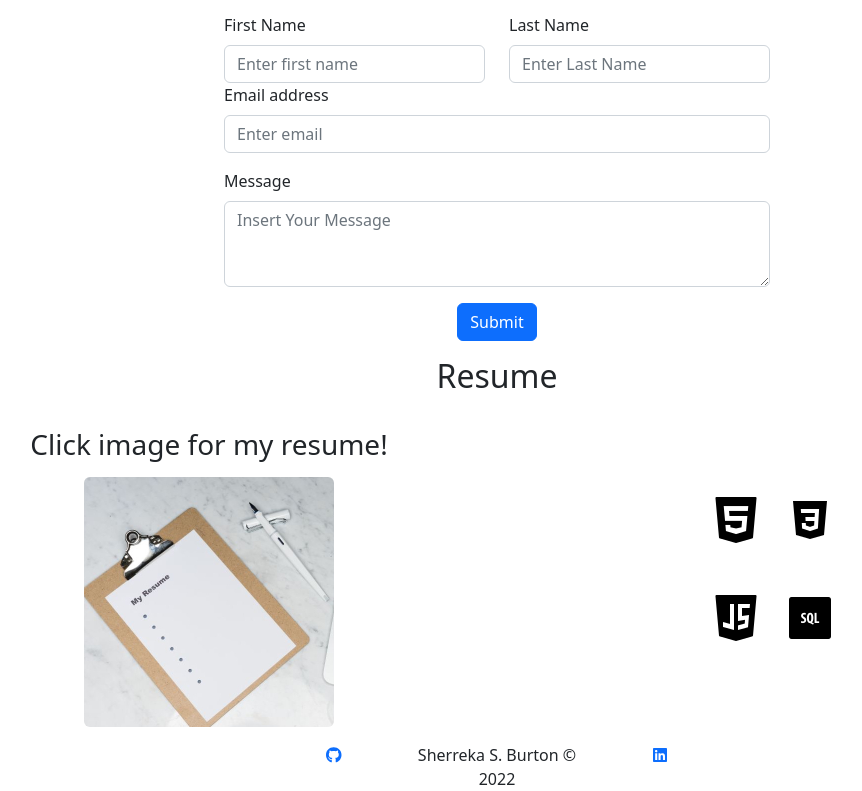
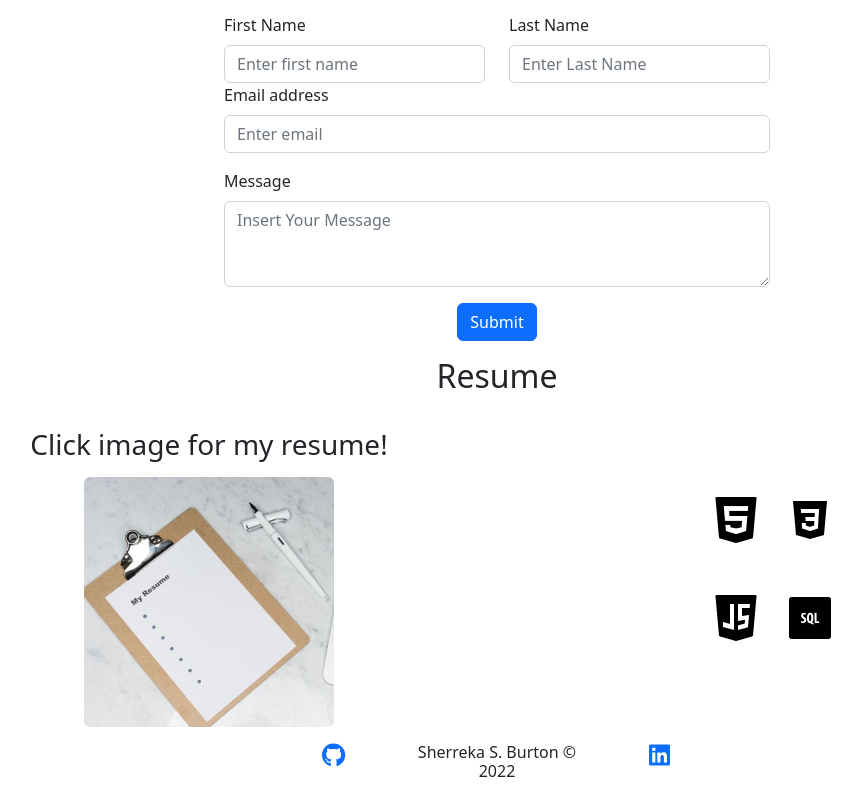
Before and after one commit to ssbbgm/react-portfolio, a React (Create React App) app: page / in a window 1280 px wide. Shown: the part 1964-2755 px from the top of the page, without its empty margins (143-1005 px from the left). Built offline with nearby package versions, Linux system fonts and the light colour scheme.

Commit message:
email functionality works and increased the icon sizes

```diff
--- a/src/components/Contact.js
+++ b/src/components/Contact.js
@@ -11,7 +11,6 @@ const Contact = () => {
   const form = useRef();
 
   const sendEmail = (e) => {
-    e.preventDefault();
 
     emailjs
       .sendForm(
@@ -37,7 +36,7 @@ const Contact = () => {
         Contact
       </h2>
       <Container className="d-flex justify-content-center">
-        <Form ref={form} className="mb-0 w-50">
+        <Form ref={form} onSubmit={sendEmail} className="mb-0 w-50">
           <Row>
             <Form.Group as={Col} controlId="formGridFirstName">
               <Form.Label>First Name</Form.Label>
@@ -79,7 +78,7 @@ const Contact = () => {
             />
           </Form.Group>
           <Container className="d-flex justify-content-center">
-            <Button variant="primary" type="submit" onSubmit={sendEmail}>
+            <Button variant="primary" type="submit">
               Submit
             </Button>
           </Container>
--- a/src/components/Footer.js
+++ b/src/components/Footer.js
@@ -12,15 +12,15 @@ export default function CustomFooter() {
       <Row>
         <Col sm={{ span: 1, offset: 4 }} className="text-center">
           <a href="https://github.com/ssbbgm" target='_blank' rel='noreferrer'>
-            <FontAwesomeIcon icon={faGithub} />
+            <FontAwesomeIcon icon={faGithub} size="xl"/>
           </a>
         </Col>
         <Col sm={2} className="text-center">
-          Sherreka S. Burton &copy; {new Date().getFullYear()}
+          <h6>Sherreka S. Burton &copy; {new Date().getFullYear()}</h6>
         </Col>
         <Col sm={1} className="text-center">
           <a href="https://www.linkedin.com/in/sherreka-burton" target='_blank' rel='noreferrer'>
-            <FontAwesomeIcon icon={faLinkedin} />
+            <FontAwesomeIcon icon={faLinkedin} size="xl"/>
           </a>
         </Col>
       </Row>
```
